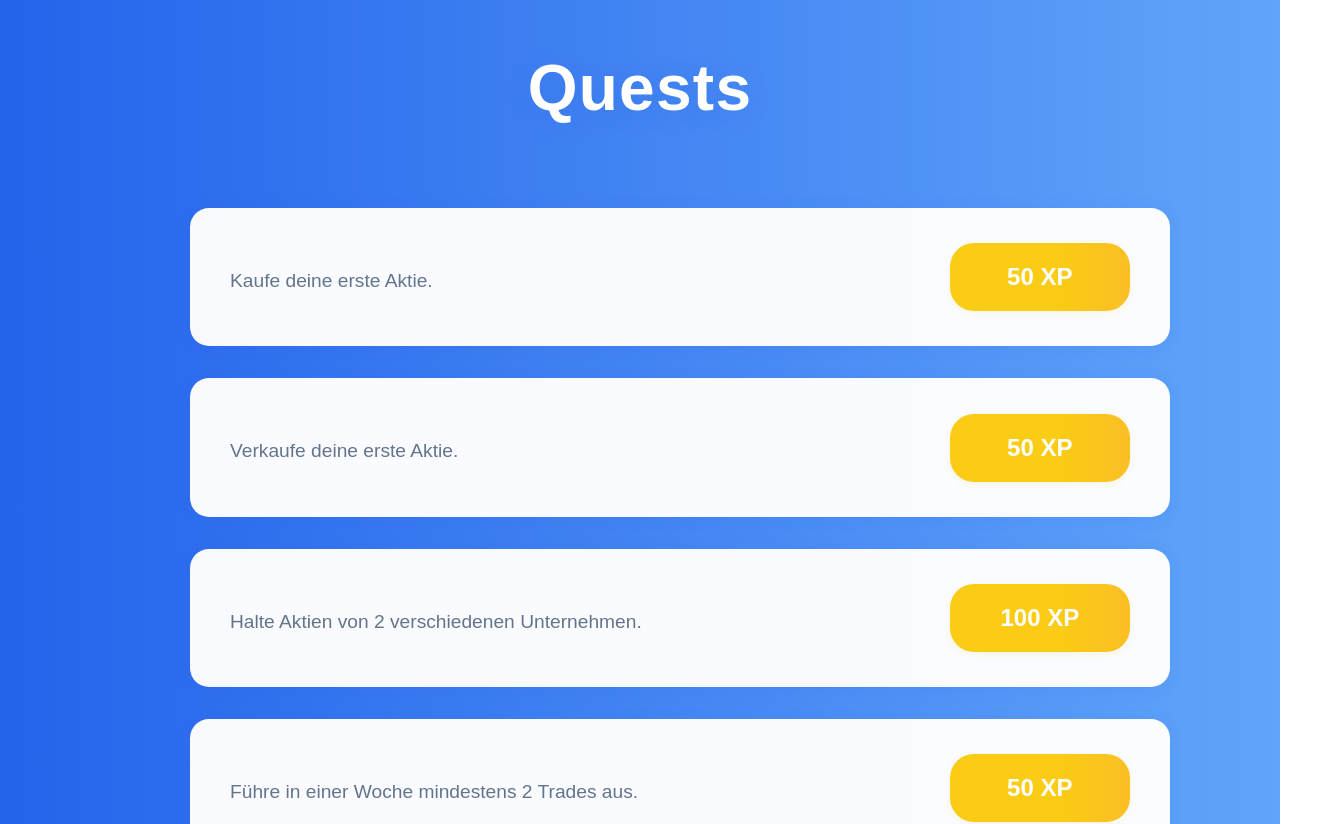
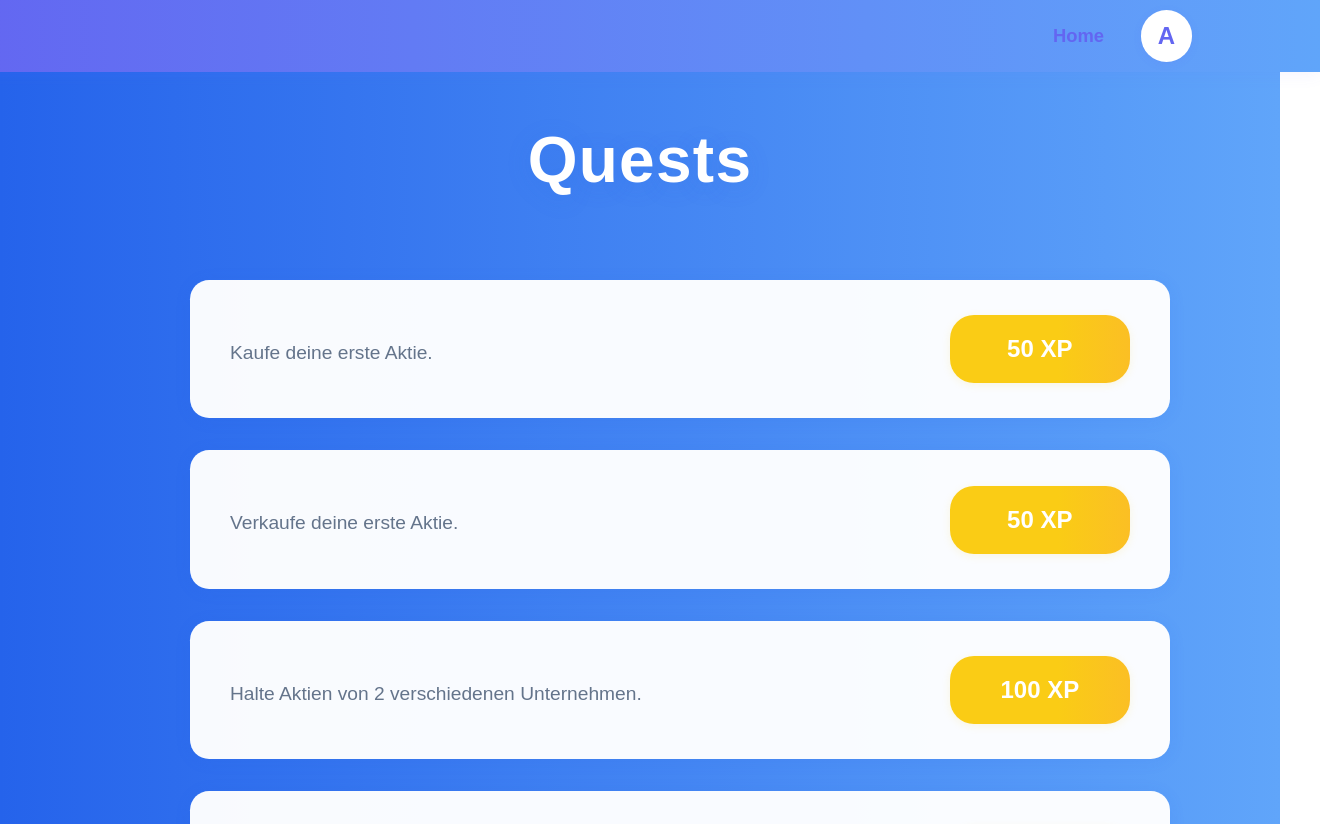
Before and after one commit to zelenajabukaa/stocktrainerFrontend, a React (Vite) app: page /test/quests in a window 1280 px wide. Shown: the top 824 px of the page, 1320 px wide, since content can reach past the window. Built offline with nearby package versions, Linux system fonts and the light colour scheme.

Commit message:
Header einfügen (ausser in "game/mothly")

```diff
--- a/src/Game.tsx
+++ b/src/Game.tsx
@@ -7,6 +7,7 @@ import { loadAvailableStocks, loadStockData, AVAILABLE_STOCKS } from './utils/st
 import type { StockDataPoint, GroupedStockData } from './utils/csvParser';
 import type { StockInfo } from './utils/stockLoader';
 import styles from './Game.module.css';
+import Header from './components/Header';
 
 interface StockHolding {
   symbol: string;
--- a/src/components/Quests.tsx
+++ b/src/components/Quests.tsx
@@ -1,5 +1,6 @@
 import React from 'react';
 import styles from './Quests.module.css';
+import Header from './Header';
 
 interface Quest {
   id: string;
@@ -79,6 +80,7 @@ const Quests: React.FC = () => {
 
   return (
     <div className={styles.questsContainer}>
+        <Header/>
       <div className={styles.questsTitle}>Quests</div>
 
       <ul className={styles.questList}>
```
